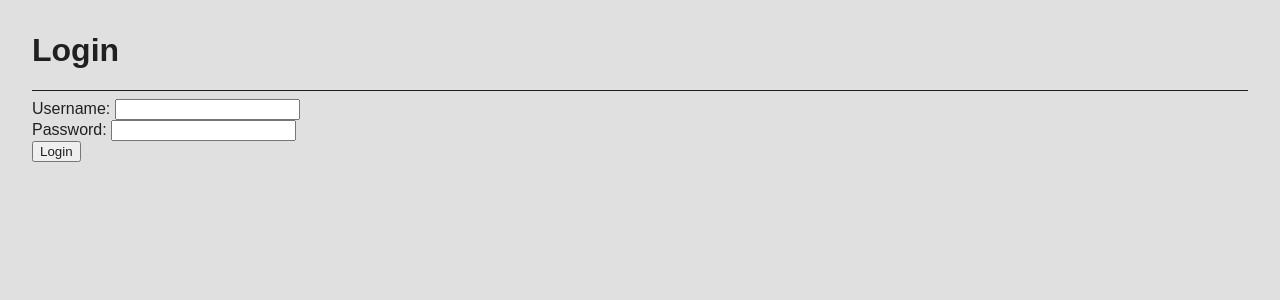
After one commit to dvk2807/flask_blog, a Flask app: page /login-user in a window 1280 px wide. The commit adds this page. Shown: the top 300 px of the page. Run offline with Flask 3, Linux system fonts and the light colour scheme; data comes from the database, SQL or seed files in the repository; both versions use the stored data as it was after the commit.

Commit message:
Implement displaying proper content to respective user roles

```diff
--- a/app.py
+++ b/app.py
@@ -40,7 +40,6 @@ def post(post_id):
 
 @app.route("/post-editor/<int:post_id>", methods=["GET"])
 def post_editor(post_id):
-    print(current_user)
     if not current_user.is_admin:
         return redirect("/")
 
@@ -49,6 +48,9 @@ def post_editor(post_id):
 
 @app.route("/update-post/<int:post_id>", methods=["GET", "POST"])
 def update_post(post_id):
+    if not current_user.is_admin:
+        return redirect("/")
+
     post = Post.query.get(post_id)
 
     title = request.form.get("title")
@@ -80,6 +82,9 @@ def post_list():
 
 @app.route("/delete-post/<int:post_id>", methods=["GET"])
 def delete_post(post_id):
+    if not current_user.is_admin:
+        return redirect("/")
+
     post = Post.query.get(post_id)
     db.session.delete(post)
     db.session.commit()
@@ -88,6 +93,9 @@ def delete_post(post_id):
 
 @app.route("/create-post", methods=["POST", "GET"])
 def create_post():
+    if not current_user.is_admin:
+        return redirect("/")
+
     title = DEFAULT_POST_TITLE
     date = datetime.today()
     content = DEFAULT_POST_CONTENT
@@ -102,20 +110,30 @@ def create_post():
 def registration_form():
     return render_template("registration-form.html", alert_message="")
 
-@app.route("/register-user", methods=["POST"])
+@app.route("/register-user", methods=["POST", "GET"])
 def register_user():
     username = request.form.get("username")
+    password = request.form.get("password")
+    is_admin_string = request.form.get("is-admin")
+
+    print(username, password, is_admin_string)
+
     if username is None or len(username) < 4 or 32 < len(username):
         alert_message = "The username must be between 4 and 32 characters long"
         return render_template("registration-form.html", alert_message=alert_message)
 
-    password = request.form.get("password")
+    username_taken = User.query.filter_by(username=username).first()
+    if username_taken:
+        alert_message = "Username is already taken"
+        return render_template("registration-form.html", alert_message=alert_message)
+
+
     if password is None or len(password) < 8 or 32 < len(password):
         alert_message = "The password must be between 8 and 32 characters long"
         return render_template("registration-form.html", alert_message=alert_message)
     password_hash = generate_password_hash(password)
 
-    is_admin_string = request.form.get("is-admin")
+
     is_admin = bool(is_admin_string == "on")
 
     user = User(
@@ -130,3 +148,26 @@ def register_user():
     login_user(user)
 
     return redirect("/post-list")
+
+@app.route("/login-form")
+def login_form():
+    return render_template("login-form.html", alert_message="")
+
+@app.route("/login-user", methods=["POST", "GET"])
+def login_user_():
+    username = request.form.get("username")
+    password = request.form.get("password")
+
+    print(username, password)
+
+    user = User.query.filter_by(username=username).first()
+    if user and check_password_hash(user.password_hash, password):
+        login_user(user)
+        return redirect("/post-list")
+    alert_message = "Wrong username or password"
+    return render_template("login-form.html", alert_message=alert_message)
+
+@app.route("/logout-user", methods=["POST", "GET"])
+def logout_user_():
+    logout_user()
+    return redirect("/")
--- /dev/null
+++ b/templates/login-form.html
@@ -0,0 +1,31 @@
+<!DOCTYPE html>
+<html lang="en">
+<head>
+    <meta charset="UTF-8">
+    <meta name="viewport" content="width=device-width, initial-scale=1.0">
+    <title>Login form</title>
+
+    <link rel="stylesheet" href="{{ url_for('static', filename='styles/global.css') }}">
+</head>
+<body>
+    <h1>Login</h1>
+
+    <hr>
+
+    <form action="/login-user" method="post">
+        <label for="username">Username: </label>
+        <input name="username" type="text" minlength="4" maxlength="32"><br>
+
+        <label for="password">Password:</label>
+        <input name="password" type="password" minlength="8", maxlength="32"><br>
+
+        <button type="submit">Login</button>
+    </form>
+
+    <script>
+        if("{{alert_message}}".length > 0){
+            alert("{{alert_message}}")
+        }
+    </script>
+</body>
+</html>
```
Also changed, not shown: templates/post-list.html (+15 -4 lines), database.db, 1 other file.
